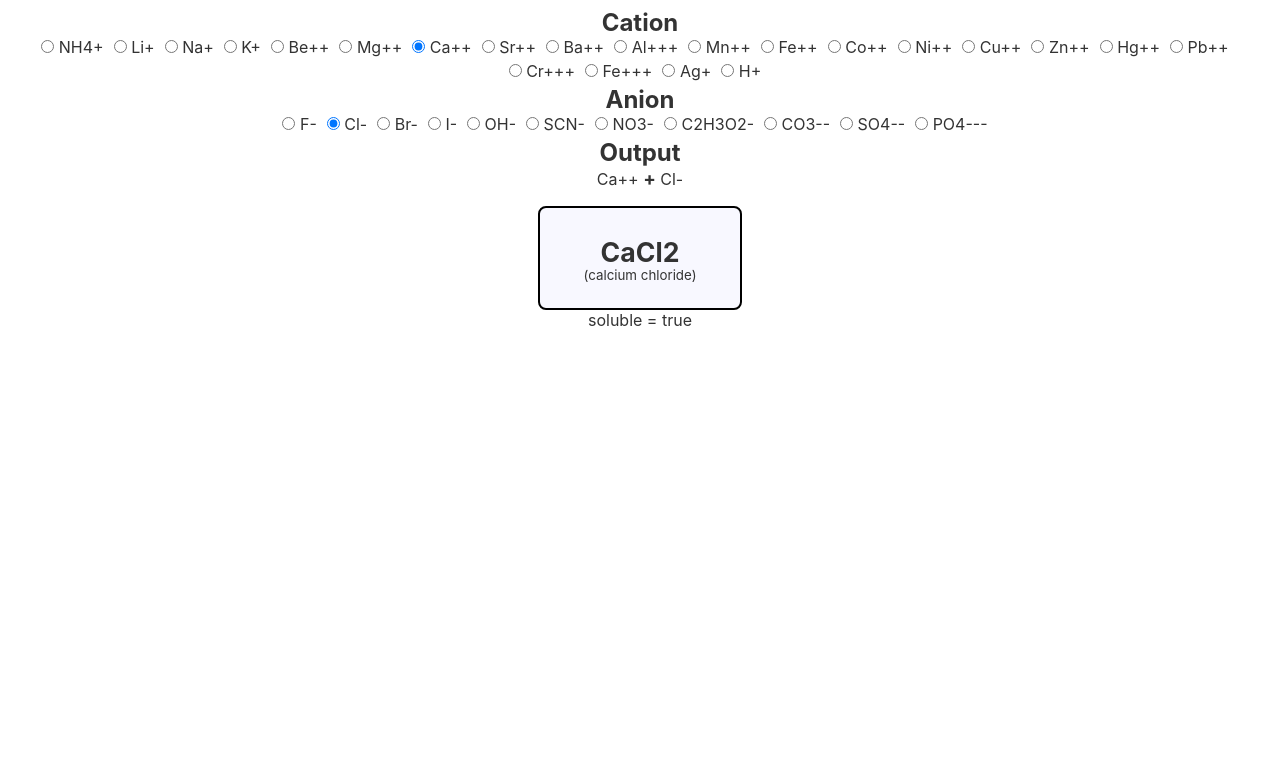
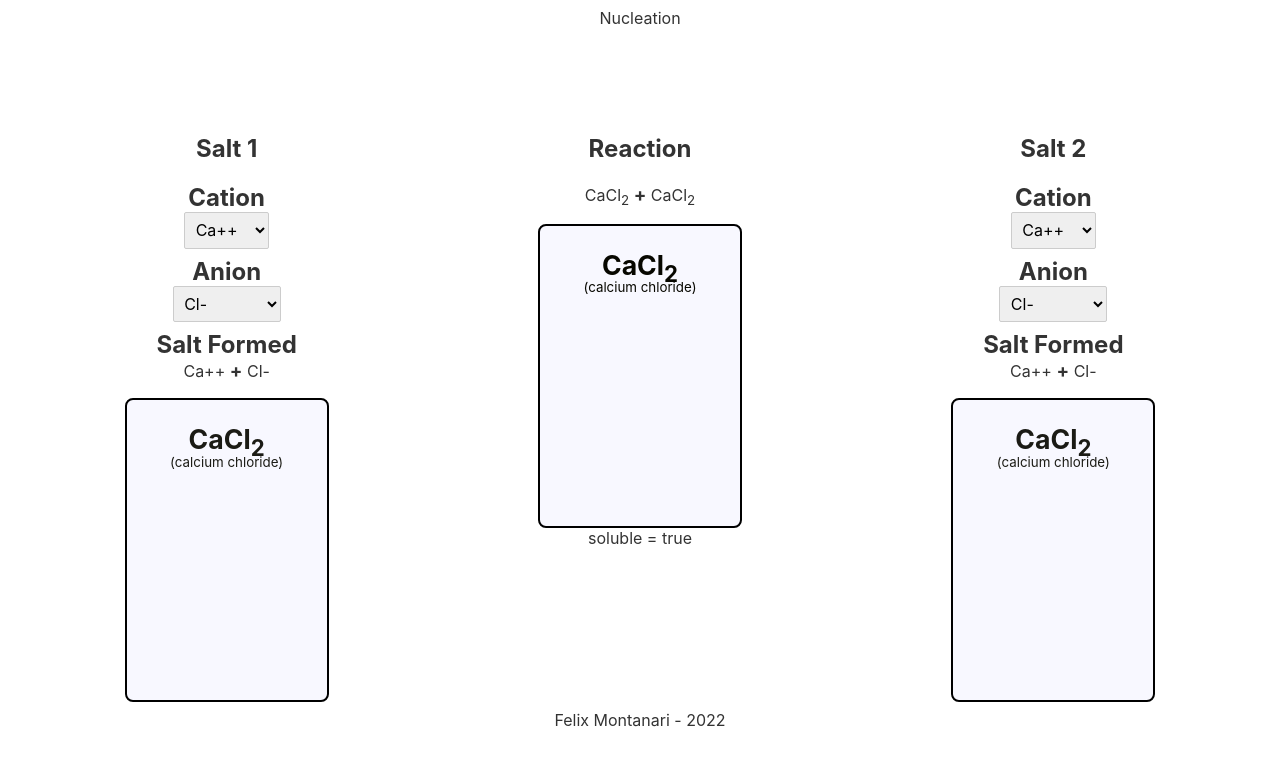
Before and after one commit to CaptainBoggle/nucleation, a Svelte app: page / in a window 1280 px wide. Shown: the top 766 px of the page. Built offline with nearby package versions, Linux system fonts and the light colour scheme.

Commit message:
getting there!

```diff
--- a/src/App.svelte
+++ b/src/App.svelte
@@ -19,34 +19,19 @@
       [["S","#f8f8ff"],["S","#f8f8ff"],["S","#f8f8ff"],["S","#f0e68c"],["I","#fffff0"],["S","#f8f8ff"],["S","#f8f8ff"],["S","#f8f8ff"],["R","Al(OH)3","I","#fffff0","aluminium hydroxide"],["S","#f8f8ff"],["I","#fffff0"]],
       [["S","#ffc0cb"],["S","#ffc0cb"],["S","#ffc0cb"],["S","#ffc0cb"],["I","#cd853f"],["I","#fffff0"],["S","#f8f8ff"],["S","#ffc0cb"],["I","#ffc0cb"],["S","#ffc0cb"],["I","#ffc0cb"]],
       [["S","#f8f8ff"],["S","#008000"],["S","#f0e68c"],["S","#f8f8ff"],["I","#9acd32"],["S","#f8f8ff"],["S","#008000"],["S","#9acd32"],["I","#9acd32"],["S","#9acd32"],["I","#f4a460"]],
-      [["S","#fa8072"],["S","#fa8072"],["S","#ee82ee"],["S","#008000"],["I","#0000ff"],["S","#a52a2a"],["S","#ff0000"],["S","#ffc0cb"],["I","#800080"],["S","#ff0000"],["I","#ee82ee"]],
+      [["S","#fa8072"],["S","#fa8072"],["S","#ee82ee"],["S","#008000"],["I","#0000ff"],["S","#a52a2a"],["S","#cf0023"],["S","#ffc0cb"],["I","#800080"],["S","#cf0023"],["I","#ee82ee"]],
       [["S","#008000"],["S","#9acd32"],["S","#0000ff"],["S","#008000"],["I","#9acd32"],["S","#daa520"],["S","#008000"],["S","#00ffff"],["I","#9acd32"],["S","#0000ff"],["I","#9acd32"]],
       [["I","#00ffff"],["S","#0000ff"],["S","#006400"],["R","CuI","I","#fffff0","copper(I) iodide"],["I","#0000ff"],["I","#000000"],["S","#0000ff"],["S","#00008b"],["R","Cu2(OH)2CO3","I","#2e8b57","copper(II) carbonate hydroxide"],["S","#0000ff"],["I","#87ceeb"]],
       [["I","#fffff0"],["S","#f8f8ff"],["S","#f8f8ff"],["S","#f8f8ff"],["I","#fffff0"],["S","#f8f8ff"],["S","#f8f8ff"],["S","#f8f8ff"],["I","#fffff0"],["S","#f8f8ff"],["I","#fffff0"]],
       [["I","#fffff0"],["S","#f8f8ff"],["S","#f8f8ff"],["I","#ff4500"],["R","HgO","I","#ffa500","mercury(II) oxide"],["I","#fffff0"],["S","#f8f8ff"],["S","#f8f8ff"],["I","#fffff0"],["I","#ffff00"],["I","#fffff0"]],
       [["I","#fffff0"],["S","#f8f8ff"],["S","#f8f8ff"],["I","#ffff00"],["I","#fffff0"],["I","#f0e68c"],["S","#f8f8ff"],["S","#f8f8ff"],["I","#fffff0"],["I","#fffff0"],["I","#fffff0"]],
       [["I","#006400"],["S","#006400"],["S","#006400"],["S","#006400"],["I","#008000"],["S","#008000"],["S","#00008b"],["S","#006400"],["I","#e0ffff"],["I","#5f9ea0"],["I","#9932cc"]],
-      [["S","#faebd7"],["S","#ffff00"],["S","#8b4513"],["R","FeI2","S","#f8f8ff","iron(II) iodide"],["I","#ff8c00"],["S","#ff0000"],["S","#ff0000"],["S","#cd5c5c"],["R","Fe2O3","I","#ff0000","iron(III) oxide"],["S","#ffa500"],["I","#cd853f"]],
+      [["S","#faebd7"],["S","#ffff00"],["S","#8b4513"],["R","FeI2","S","#f8f8ff","iron(II) iodide"],["I","#ff8c00"],["S","#cf0023"],["S","#cf0023"],["S","#cd5c5c"],["R","Fe2O3","I","#cf0023","iron(III) oxide"],["S","#ffa500"],["I","#cd853f"]],
       [["S","#f8f8ff"],["I","#fffff0"],["I","#f0e68c"],["I","#ffff00"],["I","#cd853f"],["I","#fffff0"],["S","#f8f8ff"],["S","#f8f8ff"],["I","#ffff00"],["I","#fffff0"],["I","#cd853f"]],
       [["S","#f8f8ff"],["S","#ffff00"],["S","#f8f8ff"],["S","#f8f8ff"],["S","#f8f8ff"],["S","#f8f8ff"],["S","#ffff00"],["S","#f8f8ff"],["S","#008000"],["S","#f8f8ff"],["S","#f8f8ff"]]
     ]
 	};
 
-const Beaker = {
-  solids: [],
-  solutes: [],
-
-  addSalts() { // add any number of salts to beaker
-    for (let i = 0; i < arguments.length; i++) {
-      arguments[i].soluble ? this.solids.push(arguments[i]) : this.solutes.push(arguments[i]);
-    }
-  },
-
-  reactSalts() { // react all salts in beaker
-    return true;
-  }
-
-}
 
   function getHCF(x, y) {
     // find highest common factor of two numbers
@@ -199,67 +184,210 @@ const Beaker = {
   }
 
 
-  let selectedCation = "Ca++";
-  let selectedAnion = "Cl-";
+  let left_selectedCation = "Ca++";
+  let left_selectedAnion = "Cl-";
+  let right_selectedCation = "Ca++";
+  let right_selectedAnion = "Cl-";
+
 </script>
 
 <main>
+  <section class="layout">
+    <div class="header">Nucleation</div>
+    <div class="leftinput">
+      <h1>Salt 1</h1>
       <h2>Cation</h2>
       <div class="flex">
+        <select bind:value={left_selectedCation}>
           {#each Constants.cationIndices as cation}
-      <label>
-        <input type="radio" bind:group={selectedCation} value={cation} />
+          <option value={cation}>
             {cation}
-      </label>
+          </option>
           {/each}
+        </select>
       </div>
 
       <h2>Anion</h2>
       <div class="flex">
+        <select bind:value={left_selectedAnion}>
           {#each Constants.anionIndices as anion}
-      <label>
-        <input type="radio" bind:group={selectedAnion} value={anion} />
+          <option value={anion}>
             {anion}
-      </label>
+          </option>
           {/each}
+        </select>
       </div>
 
-  <h2>Output</h2>
+      <h2>Salt Formed</h2>
       <p>
-    {selectedCation} <span style="font-size: 14pt; font-weight: bold;">+</span> {selectedAnion}
+        {@html left_selectedCation.replace(/(\d+)/g, '<sub>$1</sub>')} <span style="font-size: 14pt; font-weight: bold;">+</span> {@html left_selectedAnion.replace(/(\d+)/g, '<sub>$1</sub>')}
       </p>
+      {#if reactIons([left_selectedCation, left_selectedAnion]).soluble}
       <div
-    id="rectangle"
-    style="--salt-colour: {reactIons([selectedCation, selectedAnion]).colour}"
+        class="rectangle"
+        style="--solute-colour: {reactIons([left_selectedCation, left_selectedAnion]).colour}ea">
+        <h2 class="beakerHead">{@html reactIons([left_selectedCation, left_selectedAnion]).formula.replace(/(\d+)/g, '<sub>$1</sub>')}</h2>
+        <p class="beakerSub">({reactIons([left_selectedCation, left_selectedAnion]).proper})</p>
+      </div>
+      {:else}
+      <div
+        class="rectangle"
+        style="--solute-colour: #f8f8ff">
+        <h2 class="beakerHead">{@html reactIons([left_selectedCation, left_selectedAnion]).formula.replace(/(\d+)/g, '<sub>$1</sub>')}</h2>
+        <p class="beakerSub">({reactIons([left_selectedCation, left_selectedAnion]).proper})</p>
+        <div class="cover"><div class="precipitate-pile" style="--solid-colour: {reactIons([left_selectedCation, left_selectedAnion]).colour}e0"></div></div>
+      </div>
+      {/if}
+    </div>
+
+    <div class="rightinput">
+      <h1>Salt 2</h1>
+      <h2>Cation</h2>
+      <div class="flex">
+        <select bind:value={right_selectedCation}>
+          {#each Constants.cationIndices as cation}
+          <option value={cation}>
+            {cation}
+          </option>
+          {/each}
+        </select>
+      </div>
+
+      <h2>Anion</h2>
+      <div class="flex">
+        <select bind:value={right_selectedAnion}>
+          {#each Constants.anionIndices as anion}
+          <option value={anion}>
+            {anion}
+          </option>
+          {/each}
+        </select>
+      </div>
+
+      <h2>Salt Formed</h2>
+      <p>
+        {@html right_selectedCation.replace(/(\d+)/g, '<sub>$1</sub>')} <span style="font-size: 14pt; font-weight: bold;">+</span> {@html right_selectedAnion.replace(/(\d+)/g, '<sub>$1</sub>')}
+      </p>
+      {#if reactIons([right_selectedCation, right_selectedAnion]).soluble}
+      <div
+        class="rectangle"
+        style="--solute-colour: {reactIons([right_selectedCation, right_selectedAnion]).colour}ea">
+        <h2 class="beakerHead">{@html reactIons([right_selectedCation, right_selectedAnion]).formula.replace(/(\d+)/g, '<sub>$1</sub>')}</h2>
+        <p class="beakerSub">({reactIons([right_selectedCation, right_selectedAnion]).proper})</p>
+      </div>
+      {:else}
+      <div
+        class="rectangle"
+        style="--solute-colour: #f8f8ff">
+        <h2 class="beakerHead">{@html reactIons([right_selectedCation, right_selectedAnion]).formula.replace(/(\d+)/g, '<sub>$1</sub>')}</h2>
+        <p class="beakerSub">({reactIons([right_selectedCation, right_selectedAnion]).proper})</p>
+        <div class="cover"><div class="precipitate-pile" style="--solid-colour: {reactIons([right_selectedCation, right_selectedAnion]).colour}e0"></div></div>
+      </div>
+      {/if}
+
+    </div>
+
+
+    <div class="output">
+
+      <h1>Reaction</h1>
+      <p>
+        {@html reactIons([left_selectedCation, left_selectedAnion]).formula.replace(/(\d+)/g, '<sub>$1</sub>')} <span style="font-size: 14pt; font-weight: bold;">+</span> {@html reactIons([right_selectedCation, right_selectedAnion]).formula.replace(/(\d+)/g, '<sub>$1</sub>')}
+      </p>
+
+      <div
+        class="rectangle"
+        style="--solute-colour: {reactIons([right_selectedCation, right_selectedAnion]).colour}"
       >
-    <h2 class="verticalcenter">{reactIons([selectedCation, selectedAnion]).formula}</h2>
-    <p class="underCenter">({reactIons([selectedCation, selectedAnion]).proper})</p>
+        <h2 class="beakerHead">{@html reactIons([right_selectedCation, right_selectedAnion]).formula.replace(/(\d+)/g, '<sub>$1</sub>')}</h2>
+        <p class="beakerSub">({reactIons([right_selectedCation, right_selectedAnion]).proper})</p>
+
       </div>
       <p>
-    soluble = {reactIons([selectedCation, selectedAnion]).soluble}
+        soluble = {reactIons([right_selectedCation, right_selectedAnion]).soluble}
       </p>
+
+
+    </div>
+    <div class="footer">Felix Montanari - 2022</div>
+  </section>
+
+
 </main>
 
 <style>
+
+.layout {
+
+  display: grid;
+  grid:
+    "header header header" 2fr
+    "leftinput output rightinput" 12fr
+    "footer footer footer" 1fr
+    / 1fr 1fr 1fr;
+  gap: 8px;
+}
+
+.header { grid-area: header; }
+.leftinput { grid-area: leftinput; }
+.output { grid-area: output; }
+.rightinput { grid-area: rightinput; }
+.footer { grid-area: footer; }
+
+
+  .precipitate-pile {
+    position: absolute;
+  width: 146px;
+  height: 146px;
+  background: var(--solid-colour);
+  -webkit-transform: rotate(45deg);
+  transform: rotate(45deg);
+  border-radius: 24px;
+  margin-top: 80px;
+  margin-left: 27px;
+  }
+  .cover {
+
+  position: absolute;
+  height: 140px;
+  width: 200px;
+  margin-top: 88px;
+
+  overflow: hidden;
+}
   h2 {
     margin-top: 0;
     margin-bottom: 0;
     clear: both;
   }
-  .verticalcenter {
+  .beakerHead {
     text-align:center;
     position: relative;
-    top: 44%;
+    top: 14%;
     -ms-transform: translateY(-50%);
     -webkit-transform: translateY(-50%);
     transform: translateY(-50%);
     font-size: 20pt;
+    background: inherit;
+    -webkit-background-clip: text;
+
+  background-clip: text;
+  color: transparent;
+  filter: invert(1);
+
   }
-  .underCenter {
+  .beakerSub {
     text-align:center;
     position: relative;
-    transform: translateY(+170%);
+    transform: translateY(+100%);
     font-size: 10pt;
+    background: inherit;
+    -webkit-background-clip: text;
+
+  background-clip: text;
+  color: transparent;
+  filter: invert(1);
+
   }
   .flex {
     display: flex;
@@ -286,13 +414,13 @@ const Beaker = {
     align-items: center;
   }
 
-  #rectangle {
+  .rectangle {
     width: 200px;
-    height: 100px;
+    height: 300px;
     margin: auto;
     border-radius: 8px;
     border: 2px solid black;
-    background-color: var(--salt-colour);
+    background-color: var(--solute-colour);
     font-size: 20pt;
   }
 
```
Lines whose indentation alone changed are shown as unchanged.
